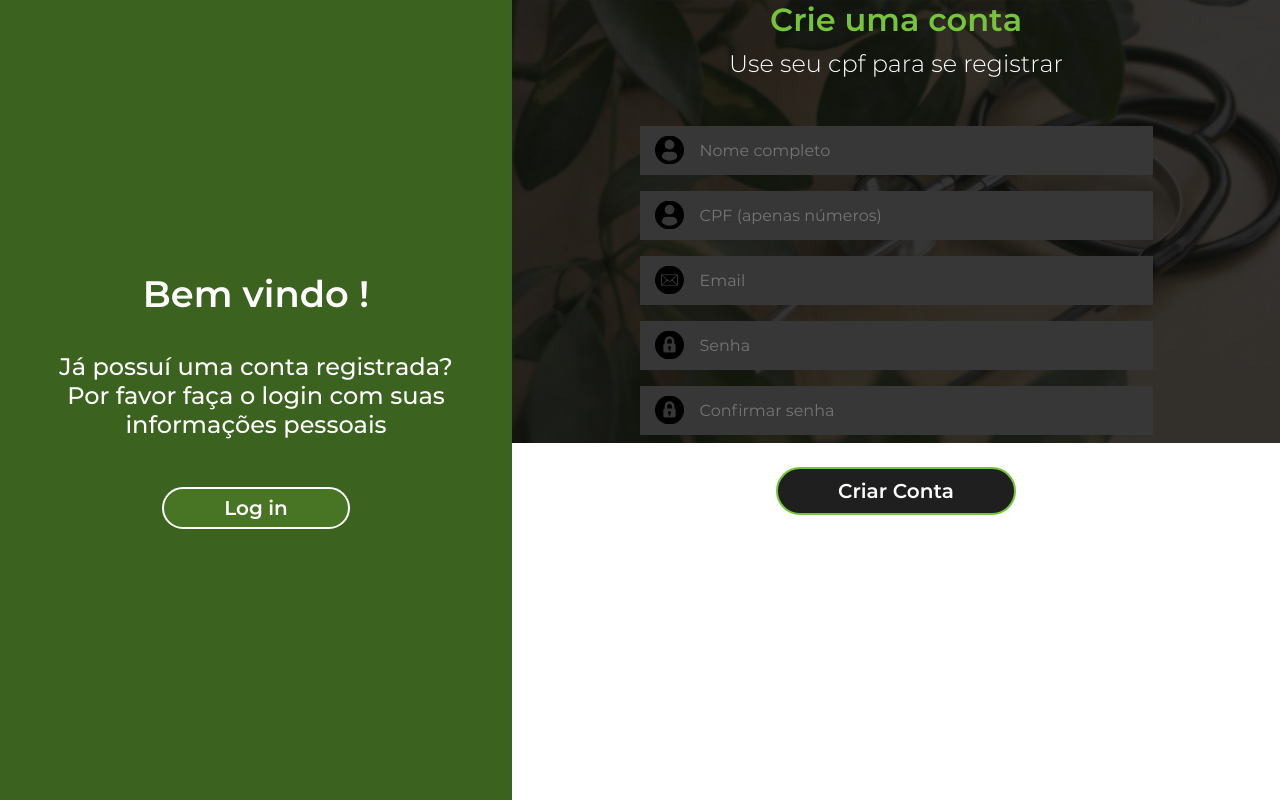
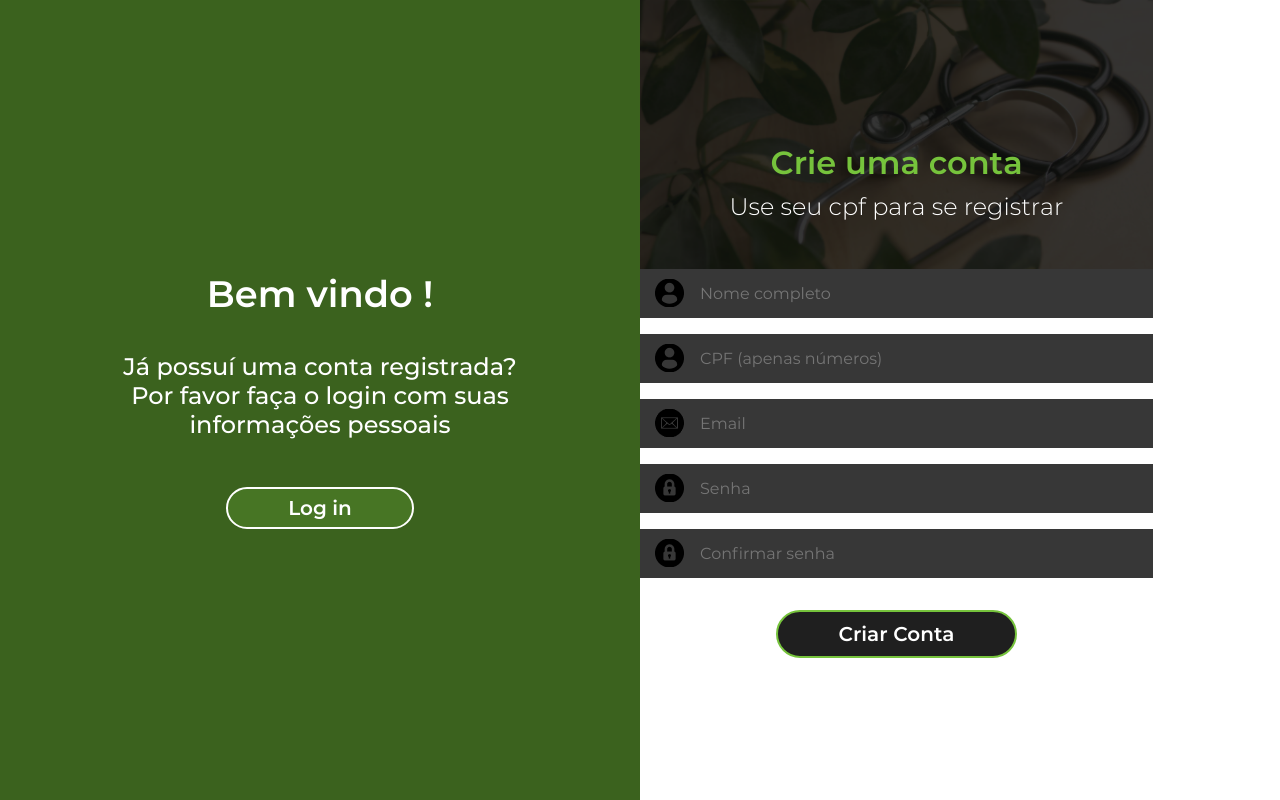
Before and after one commit to Isasouza00/Biotech, a Flask app: page /cadastro in a window 1280 px wide. Run offline with Flask 3, Linux system fonts and the light colour scheme.

Commit message:
tudo certo

```diff
--- a/static/css/cadastro.css
+++ b/static/css/cadastro.css
@@ -82,12 +82,10 @@
     flex-direction: column;
 
     background-image: url(../assets/images/back_biotech.png);
+    background-size: 100%;
     background-repeat: no-repeat;
 
     color: white;
-
-    height: 100%;
-    width: 60em;
 
     align-items: center;
     justify-content: center;
```
